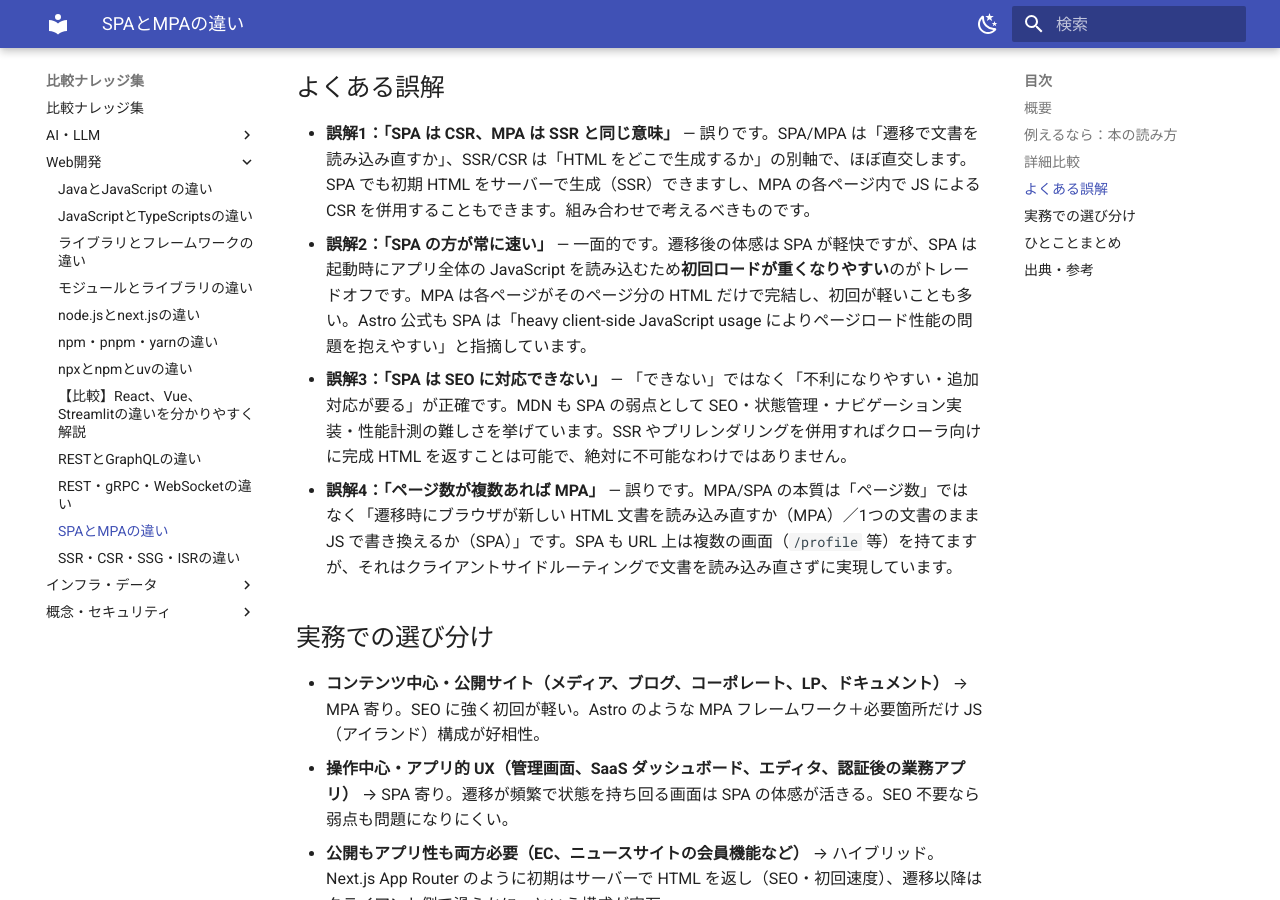
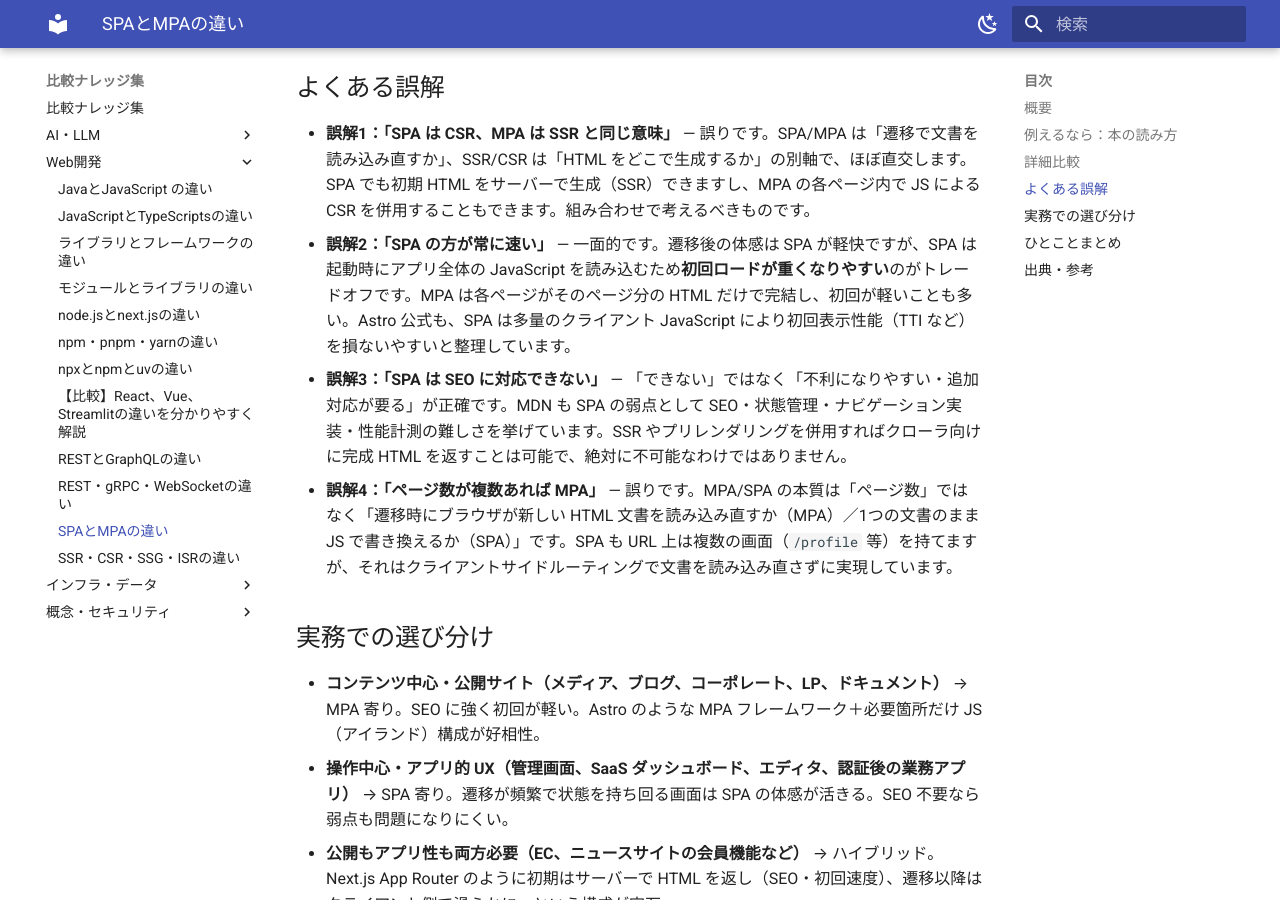
Before and after one commit to tomomira/comparisons, an MkDocs documentation site: the page built from docs/web-dev/spa-vs-mpa.md, in a window 1280 px wide and 900 px high, scrolled down 1339 px. Built offline with MkDocs 1.6.1 and Material for MkDocs 9.7.7, drawn with Linux system fonts in a browser that asks for light colours.

Commit message:
fix(expansion): G4 レビュー指摘対応（Astro要約化・ISR URL canonical化ほか）
Co-Authored-By: Claude Sonnet 4.6 <noreply@anthropic.com>

```diff
--- a/docs/web-dev/spa-vs-mpa.md
+++ b/docs/web-dev/spa-vs-mpa.md
@@ -36,7 +36,7 @@ SPA（Single-Page Application）と MPA（Multi-Page Application）は、**「
 ## よくある誤解
 
 - **誤解1：「SPA は CSR、MPA は SSR と同じ意味」** — 誤りです。SPA/MPA は「遷移で文書を読み込み直すか」、SSR/CSR は「HTML をどこで生成するか」の別軸で、ほぼ直交します。SPA でも初期 HTML をサーバーで生成（SSR）できますし、MPA の各ページ内で JS による CSR を併用することもできます。組み合わせで考えるべきものです。
-- **誤解2：「SPA の方が常に速い」** — 一面的です。遷移後の体感は SPA が軽快ですが、SPA は起動時にアプリ全体の JavaScript を読み込むため**初回ロードが重くなりやすい**のがトレードオフです。MPA は各ページがそのページ分の HTML だけで完結し、初回が軽いことも多い。Astro 公式も SPA は「heavy client-side JavaScript usage によりページロード性能の問題を抱えやすい」と指摘しています。
+- **誤解2：「SPA の方が常に速い」** — 一面的です。遷移後の体感は SPA が軽快ですが、SPA は起動時にアプリ全体の JavaScript を読み込むため**初回ロードが重くなりやすい**のがトレードオフです。MPA は各ページがそのページ分の HTML だけで完結し、初回が軽いことも多い。Astro 公式も、SPA は多量のクライアント JavaScript により初回表示性能（TTI など）を損ないやすいと整理しています。
 - **誤解3：「SPA は SEO に対応できない」** — 「できない」ではなく「不利になりやすい・追加対応が要る」が正確です。MDN も SPA の弱点として SEO・状態管理・ナビゲーション実装・性能計測の難しさを挙げています。SSR やプリレンダリングを併用すればクローラ向けに完成 HTML を返すことは可能で、絶対に不可能なわけではありません。
 - **誤解4：「ページ数が複数あれば MPA」** — 誤りです。MPA/SPA の本質は「ページ数」ではなく「遷移時にブラウザが新しい HTML 文書を読み込み直すか（MPA）／1つの文書のまま JS で書き換えるか（SPA）」です。SPA も URL 上は複数の画面（`/profile` 等）を持てますが、それはクライアントサイドルーティングで文書を読み込み直さずに実現しています。
 
```
Also changed, not shown: docs/web-dev/rest-vs-grpc-vs-websocket.md (+1 -1 lines), docs/web-dev/ssr-vs-csr-vs-ssg-vs-isr.md (+2 -2 lines).
